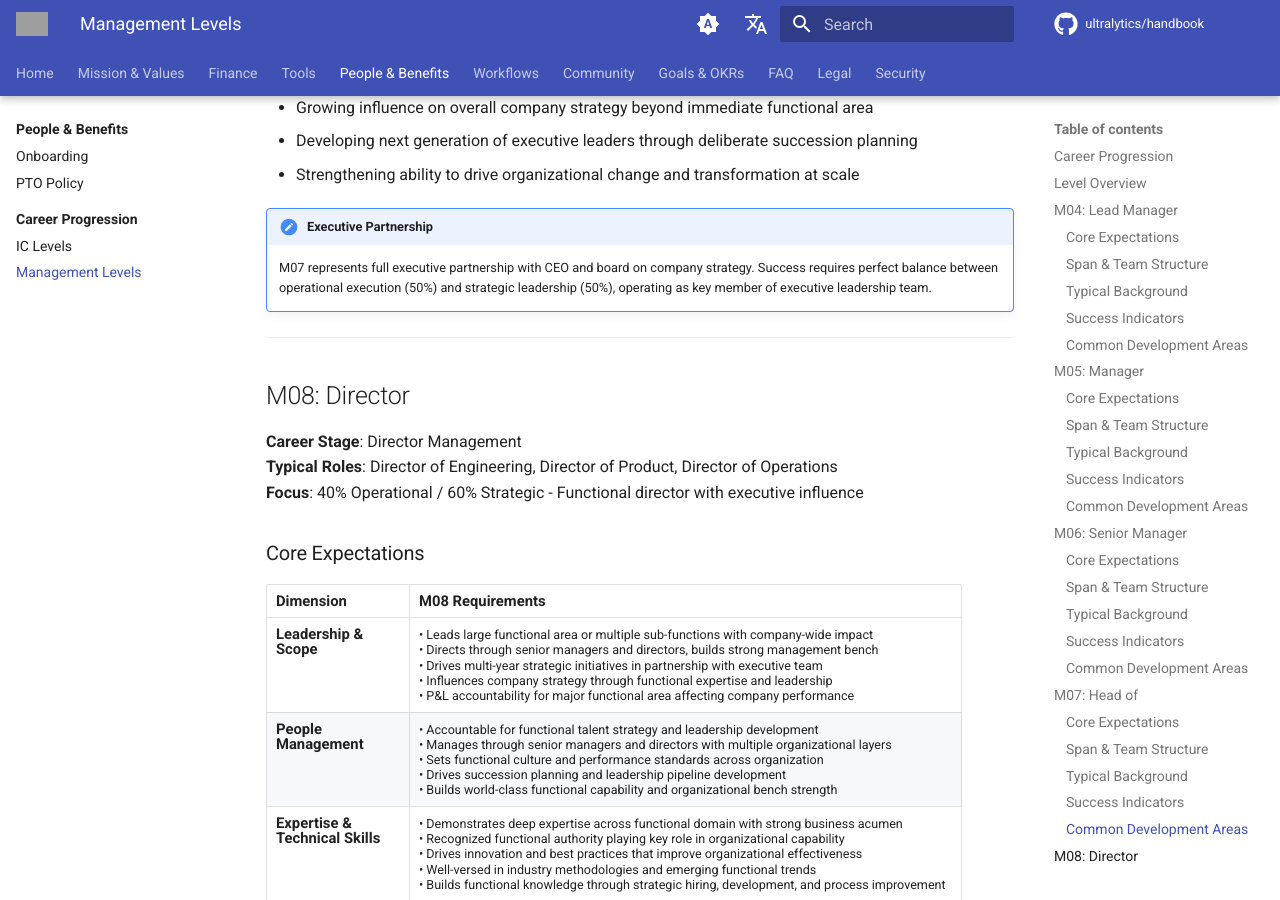
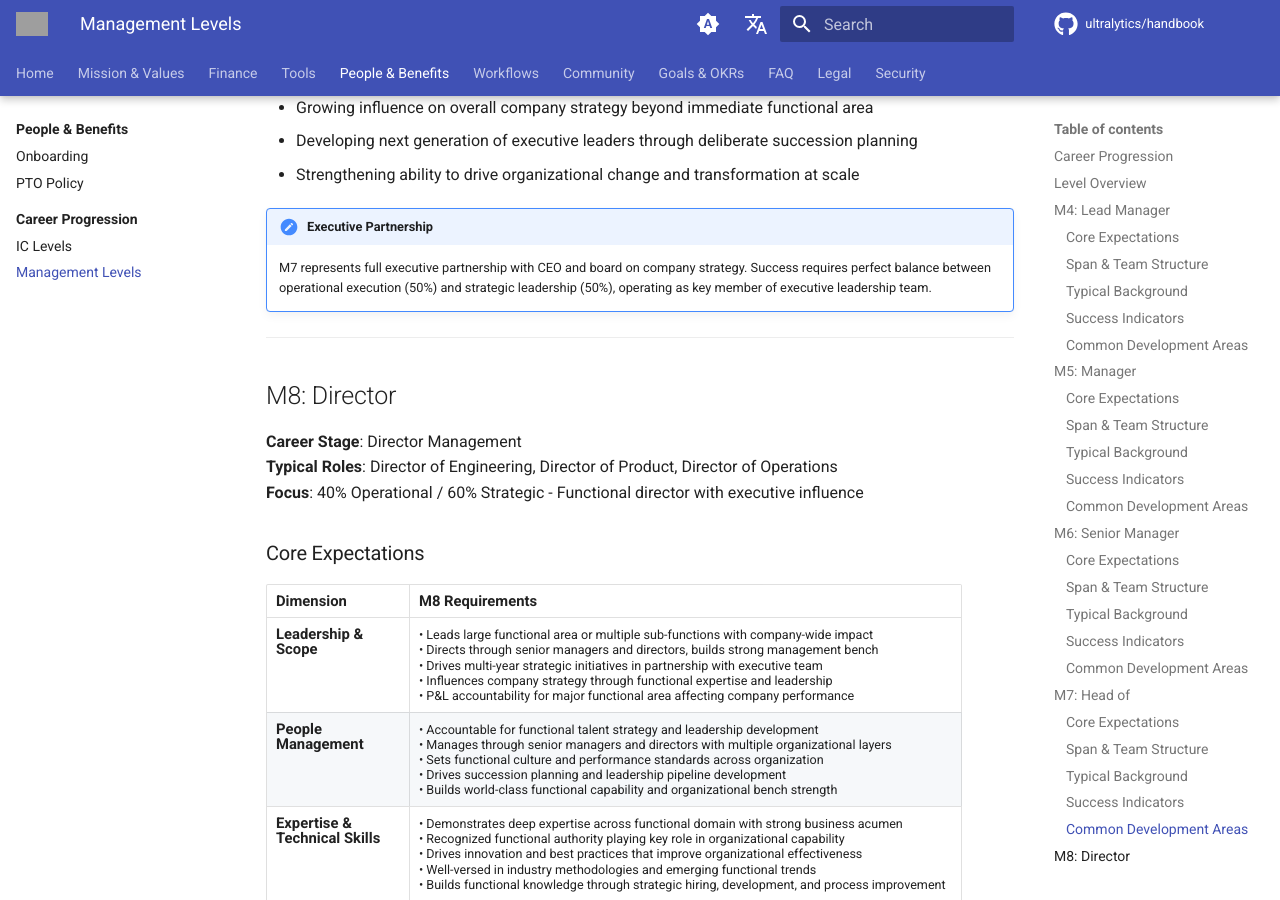
Before and after one commit to ultralytics/handbook, an MkDocs documentation site: the page built from docs/en/people/careers/levels-management.md, in a window 1280 px wide and 900 px high, scrolled down 9540 px. Built offline with MkDocs 1.6.1 and Material for MkDocs 9.7.7, drawn with Linux system fonts in a browser that asks for light colours; comment, search, counter and statistics services are not loaded; some of the changed text lies outside the part shown; grey boxes are pictures that could not be loaded.

Commit message:
Fix M0 -> M

````diff
--- a/docs/en/people/careers/levels-management.md
+++ b/docs/en/people/careers/levels-management.md
@@ -1,9 +1,9 @@
 ---
-description: Management career levels M04-M10 at Ultralytics with detailed expectations, internal banding, people leadership scope, and strategic impact.
-keywords: management levels, leadership ladder, manager career, people management, M04, M05, M06, M07, M08, M09, M10, engineering manager, director, VP, SVP, YOLO11
+description: Management career levels M4-M10 at Ultralytics with detailed expectations, internal banding, people leadership scope, and strategic impact.
+keywords: management levels, leadership ladder, manager career, people management, M4, M5, M6, M7, M8, M9, M10, engineering manager, director, VP, SVP, YOLO11
 ---
 
-# Management Levels (M04-M10)
+# Management Levels (M4-M10)
 
 Comprehensive career framework for Management roles at Ultralytics, defining expectations from first-line management through executive leadership. Use these descriptions for leadership development, hiring decisions, and promotion planning.
 
@@ -15,12 +15,12 @@ Comprehensive career framework for Management roles at Ultralytics, defining exp
 
 ```mermaid
 flowchart LR
-    M04["M04<br/>Lead Manager<br/>80% Ops"] --> M05["M05<br/>Manager<br/>70% Ops"]
-    M05 --> M06["M06<br/>Senior Manager<br/>60% Ops"]
-    M06 --> M07["M07<br/>Head of<br/>50% Ops"]
-    M07 --> M08["M08<br/>Director<br/>40% Ops"]
-    M08 --> M09["M09<br/>VP<br/>30% Ops"]
-    M09 --> M10["M10<br/>Senior VP<br/>20% Ops"]
+    M4["M4<br/>Lead Manager<br/>80% Ops"] --> M5["M5<br/>Manager<br/>70% Ops"]
+    M5 --> M6["M6<br/>Senior Manager<br/>60% Ops"]
+    M6 --> M7["M7<br/>Head of<br/>50% Ops"]
+    M7 --> M8["M8<br/>Director<br/>40% Ops"]
+    M8 --> M9["M9<br/>VP<br/>30% Ops"]
+    M9 --> M10["M10<br/>Senior VP<br/>20% Ops"]
     classDef m04 fill:#fff3e0,stroke:#f57c00,color:#000;
     classDef m05 fill:#ffe0b2,stroke:#f57c00,color:#000;
     classDef m06 fill:#ffcc80,stroke:#f57c00,color:#000;
@@ -28,12 +28,12 @@ flowchart LR
     classDef m08 fill:#ffa726,stroke:#f57c00,color:#000;
     classDef m09 fill:#ff9800,stroke:#f57c00,color:#000;
     classDef m10 fill:#f57c00,stroke:#e65100,color:#000;
-    class M04 m04;
-    class M05 m05;
-    class M06 m06;
-    class M07 m07;
-    class M08 m08;
-    class M09 m09;
+    class M4 m04;
+    class M5 m05;
+    class M6 m06;
+    class M7 m07;
+    class M8 m08;
+    class M9 m09;
     class M10 m10;
 ```
 
@@ -41,17 +41,17 @@ flowchart LR
 
 | Level                             | Title          | Career Stage                           | Ops/Strategic Focus     |
 | --------------------------------- | -------------- | -------------------------------------- | ----------------------- |
-| [M04](#m04-lead-manager)          | Lead Manager   | Lead Supervisory / Manager Supervisory | 80% Ops / 20% Strategic |
-| [M05](#m05-manager)               | Manager        | Management                             | 70% Ops / 30% Strategic |
-| [M06](#m06-senior-manager)        | Senior Manager | Senior Manager                         | 60% Ops / 40% Strategic |
-| [M07](#m07-head-of)               | Head of        | Head of Middle Management              | 50% Ops / 50% Strategic |
-| [M08](#m08-director)              | Director       | Director Management                    | 40% Ops / 60% Strategic |
-| [M09](#m09-vp)                    | VP             | Senior Executive Management            | 30% Ops / 70% Strategic |
+| [M4](#m04-lead-manager)          | Lead Manager   | Lead Supervisory / Manager Supervisory | 80% Ops / 20% Strategic |
+| [M5](#m05-manager)               | Manager        | Management                             | 70% Ops / 30% Strategic |
+| [M6](#m06-senior-manager)        | Senior Manager | Senior Manager                         | 60% Ops / 40% Strategic |
+| [M7](#m07-head-of)               | Head of        | Head of Middle Management              | 50% Ops / 50% Strategic |
+| [M8](#m08-director)              | Director       | Director Management                    | 40% Ops / 60% Strategic |
+| [M9](#m09-vp)                    | VP             | Senior Executive Management            | 30% Ops / 70% Strategic |
 | [M10](#m10-senior-vice-president) | Senior VP      | Enterprise Executive Leadership        | 20% Ops / 80% Strategic |
 
 ---
 
-## M04: Lead Manager
+## M4: Lead Manager
 
 **Career Stage**: Lead Supervisory / Manager Supervisory
 **Typical Roles**: Engineering Manager, Product Manager (with reports), Design Manager
@@ -59,7 +59,7 @@ flowchart LR
 
 ### Core Expectations
 
-| Dimension                            | M04 Requirements                                                                                                                                                                                                                                                                                                                                                                                                                            |
+| Dimension                            | M4 Requirements                                                                                                                                                                                                                                                                                                                                                                                                                            |
 | ------------------------------------ | ------------------------------------------------------------------------------------------------------------------------------------------------------------------------------------------------------------------------------------------------------------------------------------------------------------------------------------------------------------------------------------------------------------------------------------------- |
 | **Leadership &<br>Scope**            | • Supervises team/group performing singular or closely related tasks<br>• Provides HR management responsibilities (hire, promote, assess, performance manage)<br>• Directs day-to-day operations with weekly planning horizon<br>• Often collaborates with other functional areas, management, and outside vendors<br>• Assigns tasks, monitors work, exercises discretion in planning team workload and schedules                          |
 | **People<br>Management**             | • Documents results and metrics, provides ongoing coaching and feedback<br>• Provides input to HR actions (hiring decisions, job changes, promotions) for area<br>• Acts as guide, oversees established/standardized operations and activities<br>• May manage mix of entry-level and junior individual contributors (IC1-IC3)<br>• Routinely exercises discretion and independent judgment in workload management                          |
@@ -116,7 +116,7 @@ flowchart LR
 
 ---
 
-## M05: Manager
+## M5: Manager
 
 **Career Stage**: Management
 **Typical Roles**: Senior Engineering Manager, Senior Product Manager (large team), Head of Design
@@ -124,7 +124,7 @@ flowchart LR
 
 ### Core Expectations
 
-| Dimension                            | M05 Requirements                                                                                                                                                                                                                                                                                                                                                                                                                                                           |
+| Dimension                            | M5 Requirements                                                                                                                                                                                                                                                                                                                                                                                                                                                           |
 | ------------------------------------ | -------------------------------------------------------------------------------------------------------------------------------------------------------------------------------------------------------------------------------------------------------------------------------------------------------------------------------------------------------------------------------------------------------------------------------------------------------------------------- |
 | **Leadership &<br>Scope**            | • Manages activities of multiple sections, complex work area, or sub-department<br>• Work managed is varied and may cross disciplines or include non-related work groups<br>• Provides input to HR actions and department structure changes<br>• Guides staff by established function/department practices and well-defined procedures<br>• Monitors 6-12 month projects and programs, contributes to longer-term planning                                                 |
 | **People<br>Management**             | • Accountable for HR actions (hiring, promotions, comp changes) for area of responsibility<br>• Provides ongoing performance feedback and substantive work guidance to managers/leads<br>• Routinely exercises independent judgment managing budgets, timelines, workload, performance<br>• May manage other managers, senior ICs, or mix of leads and individual contributors<br>• Develops management capability in team leads or first-level managers reporting to them |
@@ -173,11 +173,11 @@ flowchart LR
 
 !!! note "Management Through Others"
 
-    M05 represents critical shift from direct people management to achieving results through other managers or leads. Success requires developing others' management capabilities rather than managing all individuals directly.
+    M5 represents critical shift from direct people management to achieving results through other managers or leads. Success requires developing others' management capabilities rather than managing all individuals directly.
 
 ---
 
-## M06: Senior Manager
+## M6: Senior Manager
 
 **Career Stage**: Senior Manager
 **Typical Roles**: Director of Engineering, Director of Product, Head of Design
@@ -185,7 +185,7 @@ flowchart LR
 
 ### Core Expectations
 
-| Dimension                            | M06 Requirements                                                                                                                                                                                                                                                                                                                                                                                                                                                                                   |
+| Dimension                            | M6 Requirements                                                                                                                                                                                                                                                                                                                                                                                                                                                                                   |
 | ------------------------------------ | -------------------------------------------------------------------------------------------------------------------------------------------------------------------------------------------------------------------------------------------------------------------------------------------------------------------------------------------------------------------------------------------------------------------------------------------------------------------------------------------------- |
 | **Leadership &<br>Scope**            | • Manages activities of two or more sections, disciplines, or major processes/programs<br>• Directs activities of sub-function or small functional area through lower-level management<br>• Often includes variety of work groups across disciplines/specializations with regional/global reach<br>• Provides input to department strategy and large visible projects (1-3 year planning horizon)<br>• Accountable for HR actions and substantive changes to department structure and organization |
 | **People<br>Management**             | • Accountable for HR actions and changes to department structure across function<br>• Manages through other managers, rarely has individual contributors as direct reports<br>• Provides input to department structure decisions and organizational design initiatives<br>• Develops management bench strength through coaching, mentoring, and succession planning<br>• Creates culture and sets performance standards for entire function under leadership                                       |
@@ -234,11 +234,11 @@ flowchart LR
 
 !!! warning "Strategic Balance Challenge"
 
-    M06 requires equal focus on operational excellence (60%) and strategic leadership (40%). Many senior managers struggle balancing immediate execution pressures with long-term strategic thinking and organizational capability building.
+    M6 requires equal focus on operational excellence (60%) and strategic leadership (40%). Many senior managers struggle balancing immediate execution pressures with long-term strategic thinking and organizational capability building.
 
 ---
 
-## M07: Head of
+## M7: Head of
 
 **Career Stage**: Head of Middle Management
 **Typical Roles**: VP of Engineering, VP of Product, VP of Design
@@ -246,7 +246,7 @@ flowchart LR
 
 ### Core Expectations
 
-| Dimension                            | M07 Requirements                                                                                                                                                                                                                                                                                                                                                                                                                                                                                     |
+| Dimension                            | M7 Requirements                                                                                                                                                                                                                                                                                                                                                                                                                                                                                     |
 | ------------------------------------ | ---------------------------------------------------------------------------------------------------------------------------------------------------------------------------------------------------------------------------------------------------------------------------------------------------------------------------------------------------------------------------------------------------------------------------------------------------------------------------------------------------- |
 | **Leadership &<br>Scope**            | • Leads activities of one or more sub-functions/divisions with regional and/or global reach<br>• Directs through subordinate directors and senior managers across entire organization<br>• Oversees multi-year strategies and plans in close partnership with executive leadership team<br>• Cascades company strategy to detailed functional plans and execution across organization<br>• Often has direct P&L responsibility or significant budget authority for major business segment            |
 | **People<br>Management**             | • Accountable for HR actions and major organizational structure changes company-wide<br>• Manages exclusively through senior managers and directors, no individual contributors<br>• Sets organizational culture, leadership standards, and talent strategy for entire function<br>• Drives succession planning and executive development at senior leadership levels<br>• Accountable for function-wide talent strategy, capability building, and organizational design                             |
@@ -295,11 +295,11 @@ flowchart LR
 
 !!! note "Executive Partnership"
 
-    M07 represents full executive partnership with CEO and board on company strategy. Success requires perfect balance between operational execution (50%) and strategic leadership (50%), operating as key member of executive leadership team.
+    M7 represents full executive partnership with CEO and board on company strategy. Success requires perfect balance between operational execution (50%) and strategic leadership (50%), operating as key member of executive leadership team.
 
 ---
 
-## M08: Director
+## M8: Director
 
 **Career Stage**: Director Management
 **Typical Roles**: Director of Engineering, Director of Product, Director of Operations
@@ -307,7 +307,7 @@ flowchart LR
 
 ### Core Expectations
 
-| Dimension                            | M08 Requirements                                                                                                                                                                                                                                                                                                                                                                                                                                             |
+| Dimension                            | M8 Requirements                                                                                                                                                                                                                                                                                                                                                                                                                                             |
 | ------------------------------------ | ------------------------------------------------------------------------------------------------------------------------------------------------------------------------------------------------------------------------------------------------------------------------------------------------------------------------------------------------------------------------------------------------------------------------------------------------------------ |
 | **Leadership &<br>Scope**            | • Leads large functional area or multiple sub-functions with company-wide impact<br>• Directs through senior managers and directors, builds strong management bench<br>• Drives multi-year strategic initiatives in partnership with executive team<br>• Influences company strategy through functional expertise and leadership<br>• P&L accountability for major functional area affecting company performance                                             |
 | **People<br>Management**             | • Accountable for functional talent strategy and leadership development<br>• Manages through senior managers and directors with multiple organizational layers<br>• Sets functional culture and performance standards across organization<br>• Drives succession planning and leadership pipeline development<br>• Builds world-class functional capability and organizational bench strength                                                                |
@@ -356,11 +356,11 @@ flowchart LR
 
 !!! note "Director Leadership"
 
-    M08 represents senior functional leadership with significant company influence. Success requires balancing functional execution (40%) with strategic leadership (60%) while developing strong organizational capability.
+    M8 represents senior functional leadership with significant company influence. Success requires balancing functional execution (40%) with strategic leadership (60%) while developing strong organizational capability.
 
 ---
 
-## M09: VP
+## M9: VP
 
 **Career Stage**: Senior Executive Management
 **Typical Roles**: VP of Engineering, VP of Product, VP/GM for major business unit
@@ -484,7 +484,7 @@ flowchart LR
 
 ## Level Comparison Matrix
 
-| Dimension        | M04         | M05       | M06        | M07        | M08        | M09       | M10               |
+| Dimension        | M4         | M5       | M6        | M7        | M8        | M9       | M10               |
 | ---------------- | ----------- | --------- | ---------- | ---------- | ---------- | --------- | ----------------- |
 | **Focus**        | 80/20       | 70/30     | 60/40      | 50/50      | 40/60      | 30/70     | 20/80             |
 | **Span**         | 2-4 ICs     | 4-8       | 7-13       | 10-20      | 15-25      | 20+       | 25+ execs         |
@@ -543,12 +543,12 @@ flowchart LR
 
 ### Typical Timeline
 
-- **M04 → M05**: 18-24 months demonstrating multi-team coordination and management excellence
-- **M05 → M06**: 24-36 months demonstrating functional leadership and strategic impact
-- **M06 → M07**: 36+ months demonstrating executive-level influence and organizational transformation
-- **M07 → M08**: 36+ months demonstrating director-level functional leadership and execution
-- **M08 → M09**: 48+ months demonstrating senior executive leadership and board-level partnership
-- **M09 → M10**: 60+ months demonstrating enterprise leadership, investor stewardship, and market-shaping impact
+- **M4 → M5**: 18-24 months demonstrating multi-team coordination and management excellence
+- **M5 → M6**: 24-36 months demonstrating functional leadership and strategic impact
+- **M6 → M7**: 36+ months demonstrating executive-level influence and organizational transformation
+- **M7 → M8**: 36+ months demonstrating director-level functional leadership and execution
+- **M8 → M9**: 48+ months demonstrating senior executive leadership and board-level partnership
+- **M9 → M10**: 60+ months demonstrating enterprise leadership, investor stewardship, and market-shaping impact
 
 !!! warning "Promotion Requirements"
 
````
Also changed, not shown: other parts of docs/en/people/careers/levels-management.md (+2 -2 lines), docs/en/people/careers/index.md (+30 -30 lines), docs/en/people/index.md (+3 -3 lines).
